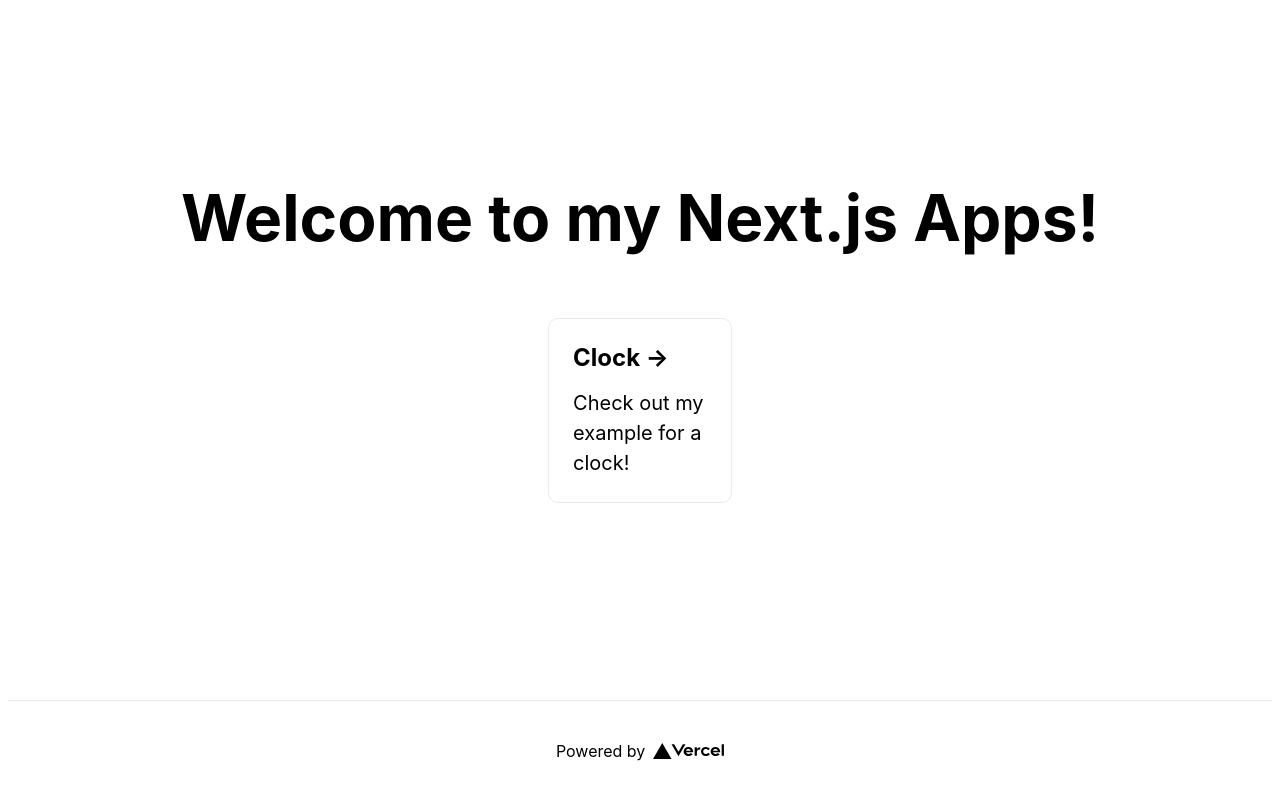
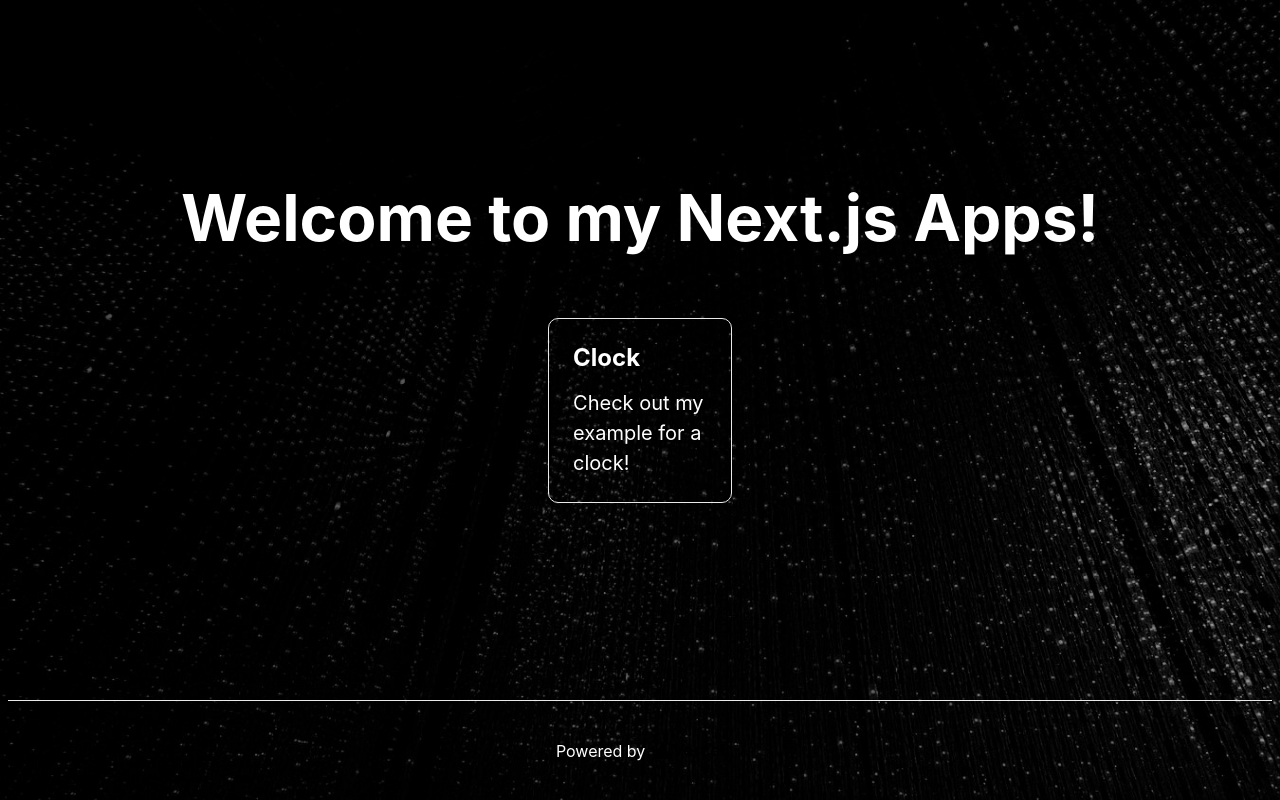
Before and after one commit to Kalla110/nextjs-examples, a Next.js app: page / in a window 1280 px wide. Built offline with nearby package versions, Linux system fonts and the light colour scheme.

Commit message:
init: directory structure / typescript

```diff
--- /dev/null
+++ b/components/index.ts
@@ -0,0 +1 @@
+export default {}
--- /dev/null
+++ b/contexts/index.ts
@@ -0,0 +1 @@
+export default {}
--- /dev/null
+++ b/hooks/index.ts
@@ -0,0 +1 @@
+export default {}
--- a/pages/index.js
+++ b/pages/index.js
@@ -16,7 +16,7 @@
 
         <div className={styles.grid}>
           <a href="https://nextjs.org/docs" className={styles.card}>
-            <h3>Clock &rarr;</h3>
+            <h3>Clock</h3>
             <p>Check out my example for a clock!</p>
           </a>
         </div>
--- /dev/null
+++ b/services/index.ts
@@ -0,0 +1 @@
+export default {}
--- a/styles/globals.css
+++ b/styles/globals.css
@@ -4,6 +4,9 @@
   margin: 0;
   font-family: -apple-system, BlinkMacSystemFont, Segoe UI, Roboto, Oxygen,
     Ubuntu, Cantarell, Fira Sans, Droid Sans, Helvetica Neue, sans-serif;
+  background-image: url("../public/static/images/background_main.jpg");
+  background-size: 100% 100%;
+  color: white;
 }
 
 a {
```
Also changed, not shown: package.json (+7 -1 lines), tsconfig.json (added, +29 -0 lines), next-env.d.ts (added), public/static/images/background_main.jpg (added), 1 other file (tests, documents, lock files or other folders).
